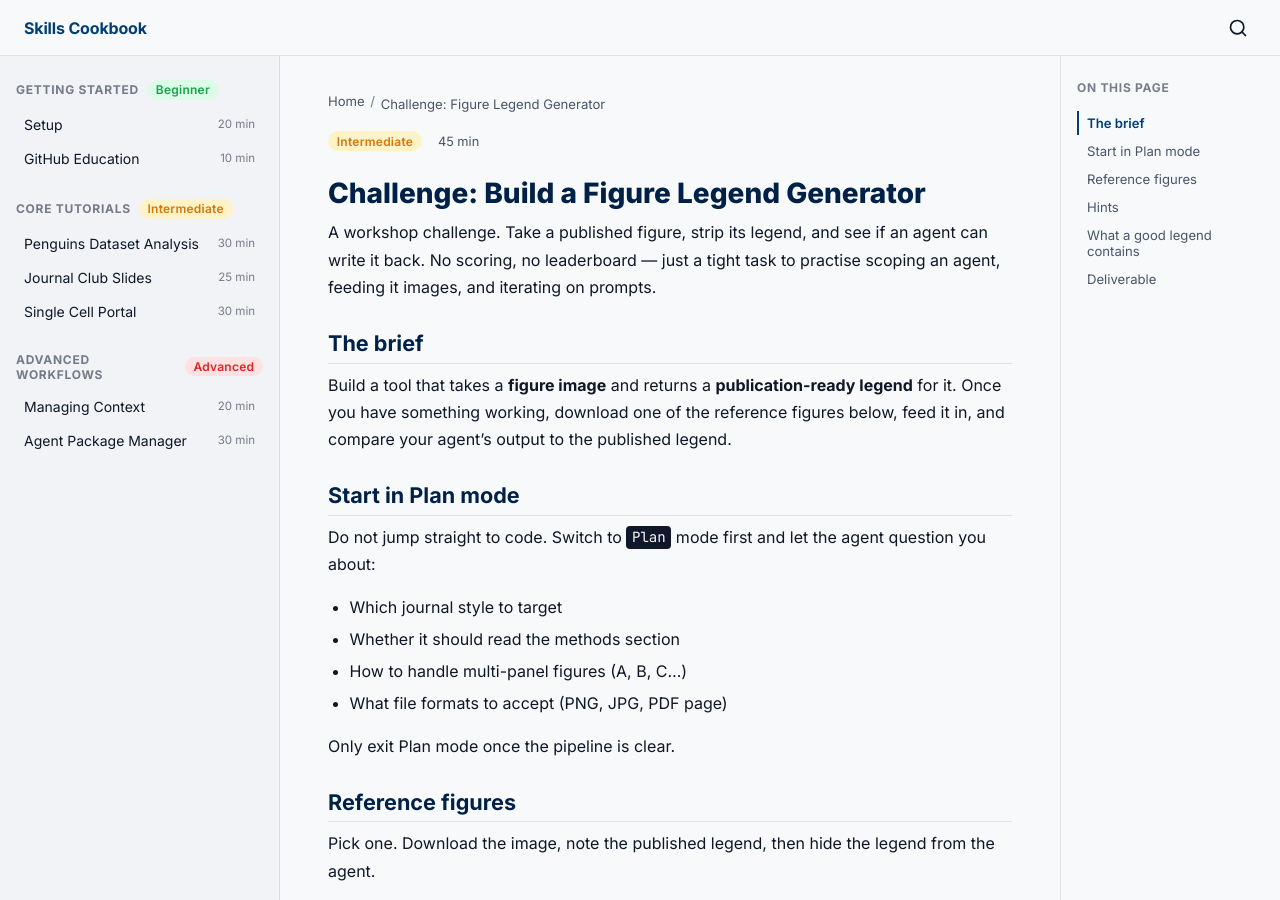
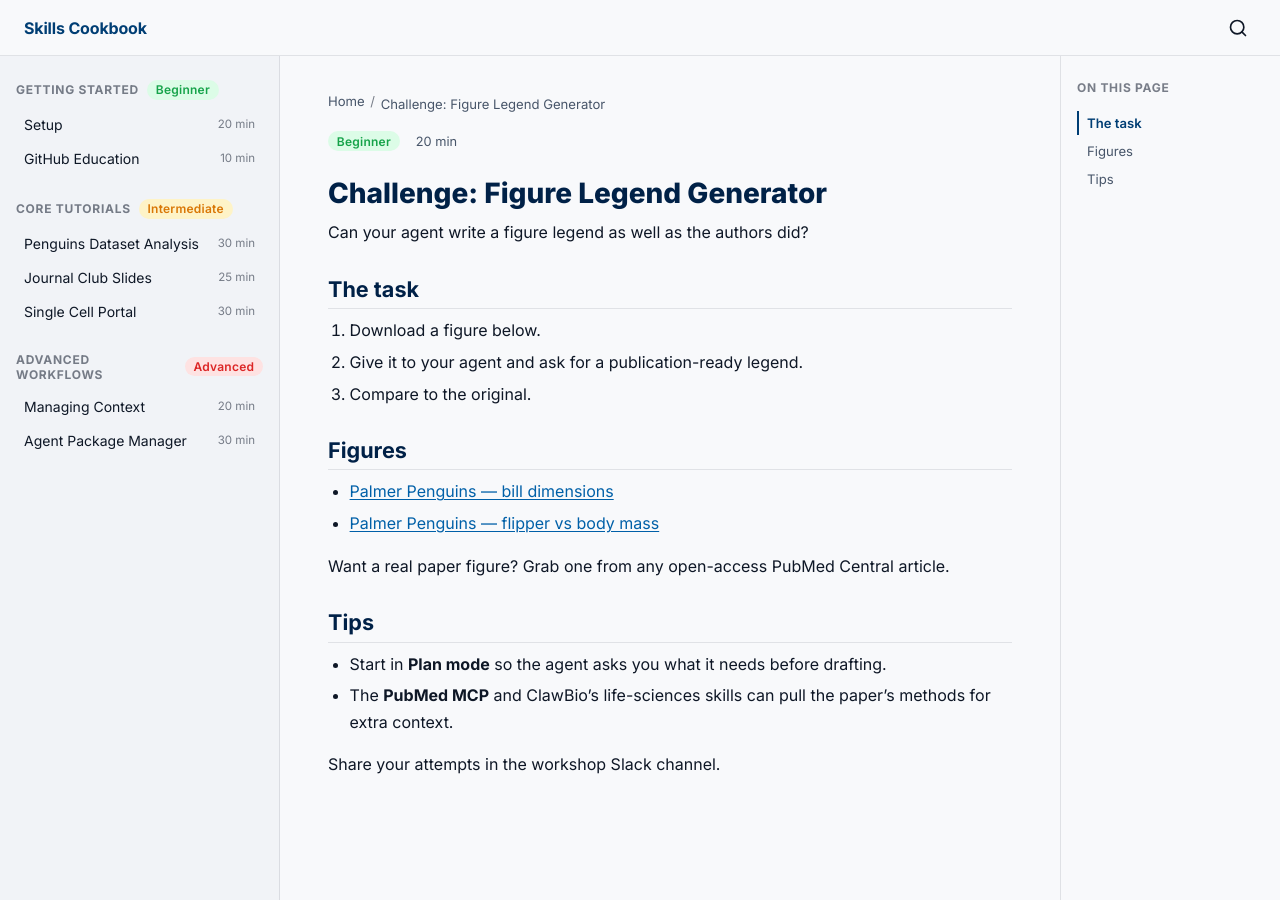
Before and after one commit to neurogenomics/agentic-life-sciences-tutorial, a Jekyll site: the page built from tutorials/08-figure-legend-challenge.md, in a window 1280 px wide and 900 px high. Built offline with Jekyll 4.4.1, drawn with Linux system fonts in a browser that asks for light colours; some of the changed text lies outside the part shown.

Commit message:
Simplify figure legend challenge: three steps, two figures, done

```diff
--- a/tutorials/08-figure-legend-challenge.md
+++ b/tutorials/08-figure-legend-challenge.md
@@ -1,57 +1,30 @@
 ---
 layout: docs
 title: "Challenge: Figure Legend Generator"
-difficulty: intermediate
-time_estimate: "45 min"
+difficulty: beginner
+time_estimate: "20 min"
 ---
 
-# Challenge: Build a Figure Legend Generator
+# Challenge: Figure Legend Generator
 
-A workshop challenge. Take a published figure, strip its legend, and see if an agent can write it back. No scoring, no leaderboard — just a tight task to practise scoping an agent, feeding it images, and iterating on prompts.
+Can your agent write a figure legend as well as the authors did?
 
-## The brief
+## The task
 
-Build a tool that takes a **figure image** and returns a **publication-ready legend** for it. Once you have something working, download one of the reference figures below, feed it in, and compare your agent's output to the published legend.
+1. Download a figure below.
+2. Give it to your agent and ask for a publication-ready legend.
+3. Compare to the original.
 
-## Start in Plan mode
+## Figures
 
-Do not jump straight to code. Switch to `Plan` mode first and let the agent question you about:
+- [Palmer Penguins — bill dimensions](https://allisonhorst.github.io/palmerpenguins/reference/figures/culmen_depth.png)
+- [Palmer Penguins — flipper vs body mass](https://allisonhorst.github.io/palmerpenguins/articles/examples/mass_flipper.png)
 
-- Which journal style to target
-- Whether it should read the methods section
-- How to handle multi-panel figures (A, B, C...)
-- What file formats to accept (PNG, JPG, PDF page)
+Want a real paper figure? Grab one from any open-access PubMed Central article.
 
-Only exit Plan mode once the pipeline is clear.
+## Tips
 
-## Reference figures
+- Start in **Plan mode** so the agent asks you what it needs before drafting.
+- The **PubMed MCP** and ClawBio's life-sciences skills can pull the paper's methods for extra context.
 
-Pick one. Download the image, note the published legend, then hide the legend from the agent.
-
-| Figure | Source | Direct download |
-|---|---|---|
-| Palmer Penguins bill length by species | Horst 2020 (teaching) | [PNG](https://allisonhorst.github.io/palmerpenguins/reference/figures/culmen_depth.png) |
-| Palmer Penguins flipper vs body mass | Horst 2020 (teaching) | [PNG](https://allisonhorst.github.io/palmerpenguins/articles/examples/mass_flipper.png) |
-
-For real paper figures, pull an open-access paper from PubMed Central. Any PMC article has figures available as direct JPG or TIFF at URLs like `https://www.ncbi.nlm.nih.gov/pmc/articles/PMC{ID}/figure/F1/`. Right-click → Save Image.
-
-## Hints
-
-- **Agentic Life Sciences skills for life sciences.** The ClawBio skill library ships with skills like `pubmed-summariser`, `lit-synthesizer`, and `protocols-io`. The PubMed MCP can fetch a paper's methods in one call — useful context for the legend.
-- **Feed it references.** A legend generator is only as good as its reference corpus. Save 3–5 legends from your field into a folder and point the agent at them before it drafts.
-- **Iterate with diffs.** After the agent writes a legend, paste the real published legend next to it. Ask the agent what it missed and to propose one change to its own prompt.
-- **Multi-panel is the hard bit.** Most journal figures have panels A–F. A naive vision prompt blurs them. Ask the agent in Plan mode how it will segment panels before describing them.
-
-## What a good legend contains
-
-- A one-sentence title at the top
-- Panel-by-panel description in order
-- Sample sizes, statistical tests, error bars, scale bars
-- Every abbreviation defined on first use
-- Colour keys for any grouping
-
-## Deliverable
-
-A working pipeline that takes a figure image and returns a legend. Run it on one of the reference figures, upload both the original image and the agent's legend to the workshop Slack channel, and paste the published legend underneath. Compare by eye.
-
-No prizes. No scoring rubric. The win is noticing where the agent is strong, where it hallucinates, and what the smallest fix is that closes the gap.
+Share your attempts in the workshop Slack channel.
```
